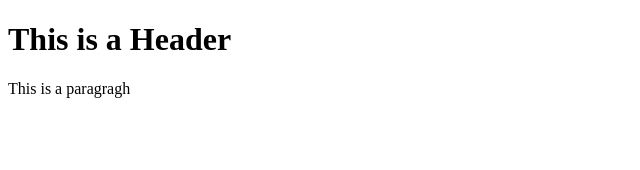
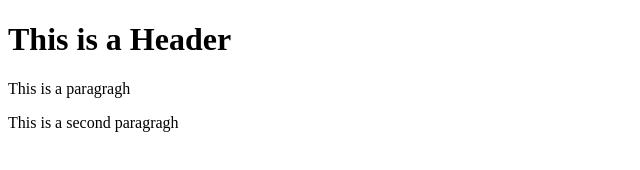
Before and after one commit to Alwano/git-test, a plain HTML site: page index.html in a window 1280 px wide. Shown: the whole page, without its empty margins (0-640 px from the left). Drawn offline with Linux system fonts and the light colour scheme.

Commit message:
third commit

```diff
--- a/index.html
+++ b/index.html
@@ -9,6 +9,7 @@
 <body>
   <h1>This is a Header</h1>
   <p>This is a paragragh</p>
+  <p>This is a second paragragh</p>
 
 </body>
 </html>
```
